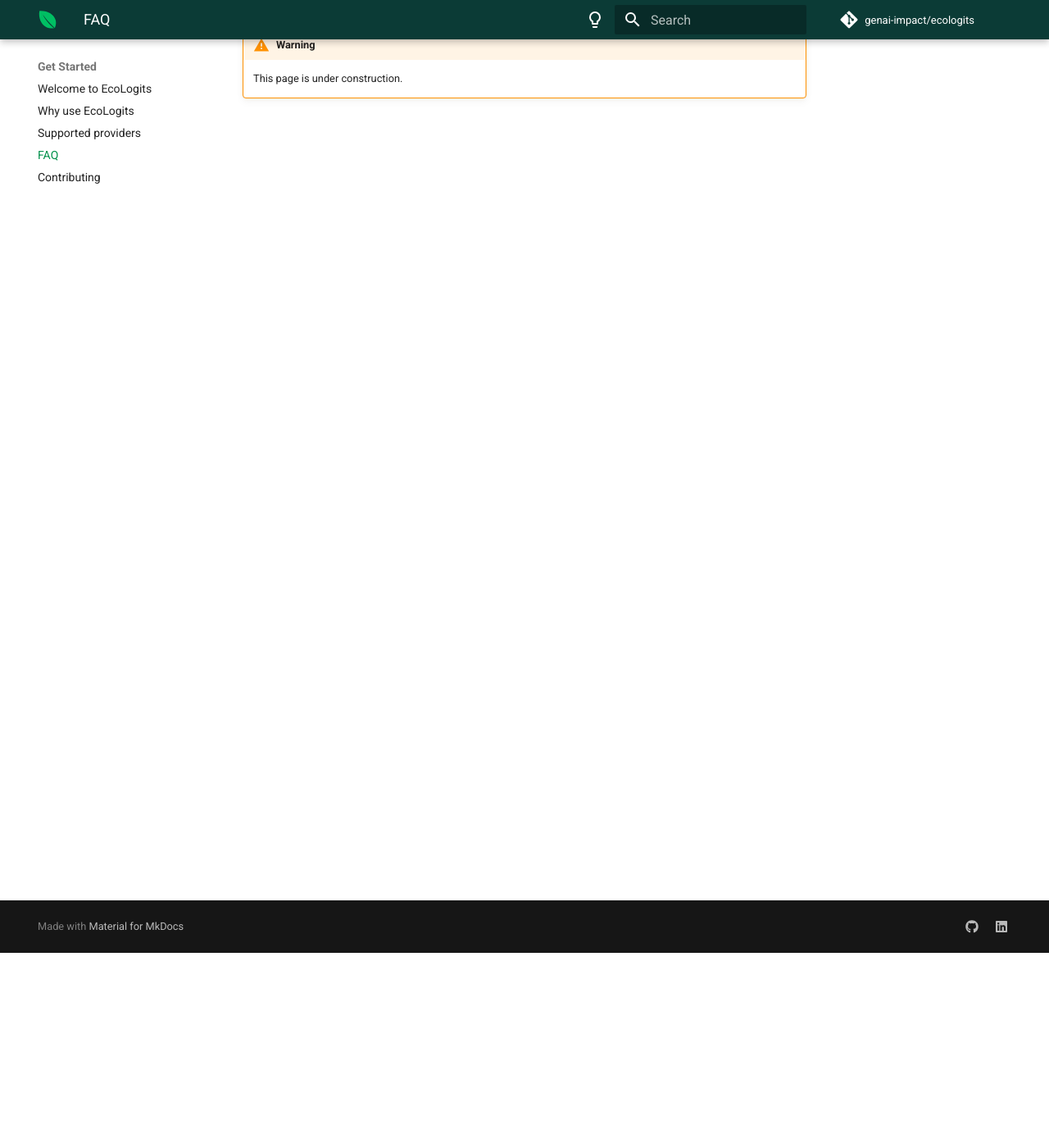
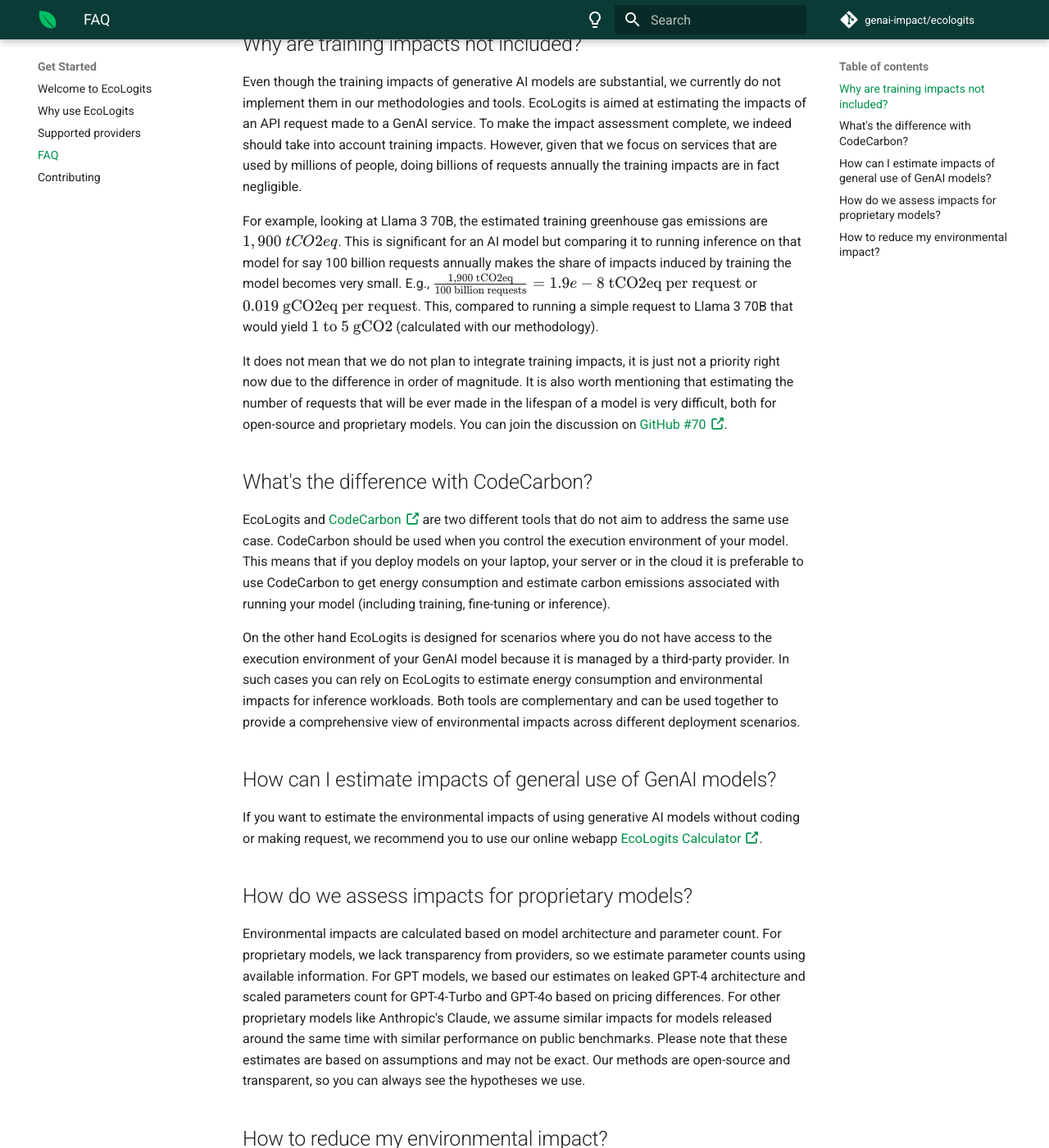
Before and after one commit to genai-impact/ecologits, an MkDocs documentation site: the page built from docs/faq.md, in a window 1280 px wide and 1400 px high, scrolled down 238 px. Shown: the whole window at 82% size. Built offline with MkDocs 1.6.1 and Material for MkDocs 9.7.7, drawn with Linux system fonts in a browser that asks for light colours; comment, search, counter and statistics services are not loaded; the version menu is left out; some of the changed text lies outside the part shown.

Commit message:
docs: add answers to faq page

```diff
--- a/docs/faq.md
+++ b/docs/faq.md
@@ -1,12 +1,46 @@
-
-!!! warning
-
-    This page is under construction.
+# Frequently Asked Questions
 
 
-[//]: # (Including training impacts?)
-[//]: # (Difference with CodeCarbon?)
-[//]: # (Is our methodology accurate?)
-[//]: # (How we assess impacts for propietary models?)
-[//]: # (How to reduce my impact?)
-[//]: # (Which provider and model are supported?)
+## Why are training impacts not included?
+
+Even though the training impacts of generative AI models are substantial, we currently do not implement them in our methodologies and tools. EcoLogits is aimed at estimating the impacts of an API request made to a GenAI service. To make the impact assessment complete, we indeed should take into account training impacts. However, given that we focus on services that are used by millions of people, doing billions of requests annually the training impacts are in fact negligible.
+
+For example, looking at Llama 3 70B, the estimated training greenhouse gas emissions are $1,900\ tCO2eq$. This is significant for an AI model but comparing it to running inference on that model for say 100 billion requests annually makes the share of impacts induced by training the model becomes very small. E.g., $\frac{1,900\ \text{tCO2eq}}{100\ \text{billion requests}} = 1.9e-8\ \text{tCO2eq per request}$ or $0.019\ \text{gCO2eq per request}$. This, compared to running a simple request to Llama 3 70B that would yield $1\ \text{to}\ 5\ \text{gCO2}$ (calculated with our methodology).
+
+It does not mean that we do not plan to integrate training impacts, it is just not a priority right now due to the difference in order of magnitude. It is also worth mentioning that estimating the number of requests that will be ever made in the lifespan of a model is very difficult, both for open-source and proprietary models. You can join the discussion on [GitHub #70 :octicons-link-external-16:](https://github.com/genai-impact/ecologits/discussions/70).
+
+
+## What's the difference with CodeCarbon?
+
+EcoLogits and [CodeCarbon :octicons-link-external-16:](https://github.com/mlco2/codecarbon) are two different tools that do not aim to address the same use case. CodeCarbon should be used when you control the execution environment of your model. This means that if you deploy models on your laptop, your server or in the cloud it is preferable to use CodeCarbon to get energy consumption and estimate carbon emissions associated with running your model (including training, fine-tuning or inference).
+
+On the other hand EcoLogits is designed for scenarios where you do not have access to the execution environment of your GenAI model because it is managed by a third-party provider.  In such cases you can rely on EcoLogits to estimate energy consumption and environmental impacts for inference workloads. Both tools are complementary and can be used together to provide a comprehensive view of environmental impacts across different deployment scenarios.
+
+
+## How can I estimate impacts of general use of GenAI models?
+
+If you want to estimate the environmental impacts of using generative AI models without coding or making request, we recommend you to use our online webapp [EcoLogits Calculator :octicons-link-external-16:](https://huggingface.co/spaces/genai-impact/ecologits-calculator).
+
+
+## How do we assess impacts for proprietary models?
+
+Environmental impacts are calculated based on model architecture and parameter count. For proprietary models, we lack transparency from providers, so we estimate parameter counts using available information. For GPT models, we based our estimates on leaked GPT-4 architecture and scaled parameters count for GPT-4-Turbo and GPT-4o based on pricing differences. For other proprietary models like Anthropic's Claude, we assume similar impacts for models released around the same time with similar performance on public benchmarks. Please note that these estimates are based on assumptions and may not be exact. Our methods are open-source and transparent, so you can always see the hypotheses we use.
+
+
+## How to reduce my environmental impact?
+
+First, you may want to assess [**indirect impacts** :octicons-link-external-16:](https://www.tsw.co.uk/blog/environmental/indirect-environment-impacts/) and [**rebound effects** :octicons-link-external-16:](https://en.wikipedia.org/wiki/Rebound_effect_(conservation)) of the project you are building. Does the finality of your product or service is impacting negatively the environment? Does the usage of your product or service drives up consumption and environmental impacts of previously existing technology?
+
+Try to **be frugal** and question your usages or needs of AI:
+
+- Do you really need AI to solve your problem?
+- Do you really need GenAI to solve your problem? (you can read this [paper :octicons-link-external-16:](https://arxiv.org/pdf/2305.05862))
+- Prefer fine-tuning of small and existing models over generalist models.
+- Evaluate before, during and after the development of your project the environmental impacts with tools like EcoLogits or [CodeCarbon :octicons-link-external-16:](https://github.com/mlco2/codecarbon) ([see more tools :octicons-link-external-16:](https://github.com/samuelrince/awesome-green-ai))
+- Restrict the use case and limit the usage of your tool or feature to the desired purpose.
+
+**Do not buy new GPUs or hardware**. Hardware production for data centers is responsible for around 50% of the impacts compared to usage impacts. The share is even more bigger for consumer devices, around 80%.
+
+Use cloud instances that are located in low emissions / high energy efficiency data centers (see [electricitymaps.com :octicons-link-external-16:](https://app.electricitymaps.com/map)).
+
+**Optimize your models for production use cases.** You can look at model compression technics such as quantization, pruning or distillation. There are also inference optimization tricks available in some software.
```
